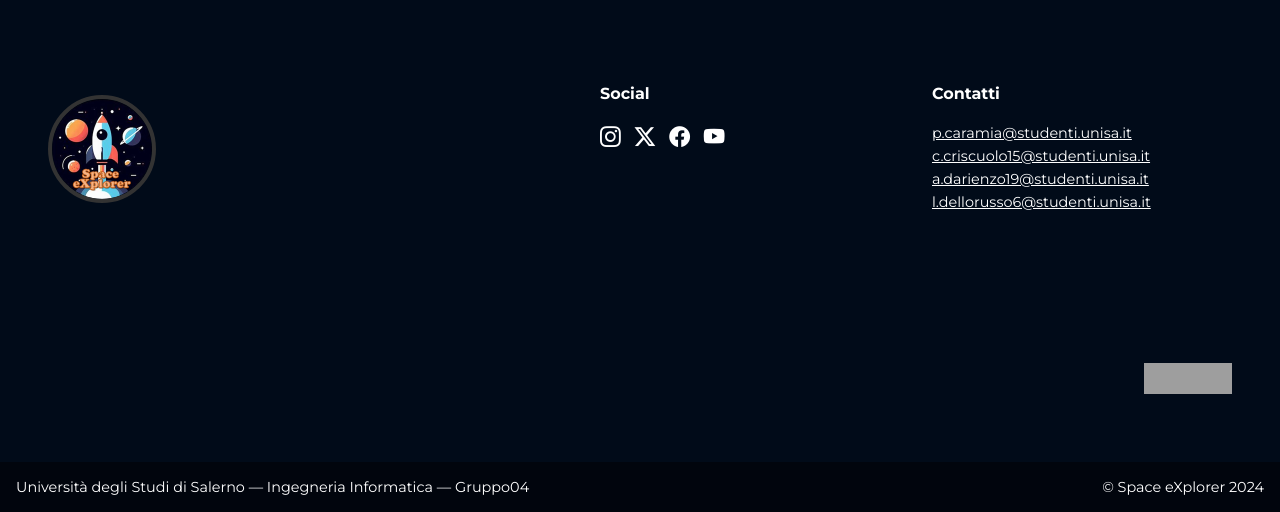
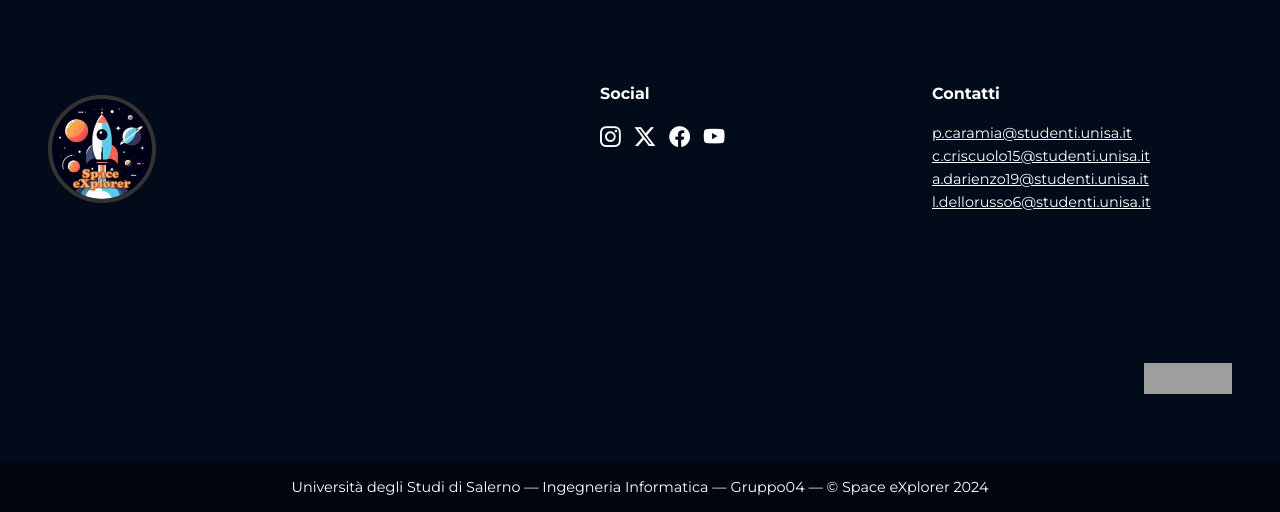
Before and after one commit to luca-software-developer/Space-eXplorer, a PHP site: page /login.php in a window 1280 px wide. Shown: the part 828-1340 px from the top of the page. Run offline with PHP 8.4, Linux system fonts and the light colour scheme; grey boxes are pictures that could not be loaded.

Commit message:
Refactoring & Ottimizzazione

```diff
--- a/css/footer.css
+++ b/css/footer.css
@@ -13,6 +13,8 @@ footer {
 }
 
 .info-footer {
+    display: flex;
+    justify-content: center;
     background-color: #01050d;
     padding: 1rem;
     font-size: .9rem;
@@ -85,10 +87,6 @@ footer #footer-logo {
     color: yellow;
 }
 
-span.copyright {
-    float: right;
-}
-
 .valid-css {
     border: 0;
     width: 88px;
--- a/footer.php
+++ b/footer.php
@@ -30,9 +30,8 @@
         </section>
     </div>
     <div class="info-footer">
-        Università degli Studi di Salerno — Ingegneria Informatica — Gruppo04 <span class="copyright">&copy; Space
-            eXplorer
-            <?php echo date('Y'); ?>
-        </span>
+        Università degli Studi di Salerno — Ingegneria Informatica — Gruppo04
+        — &copy; Space eXplorer
+        <?php echo date('Y'); ?>
     </div>
 </footer>
```
